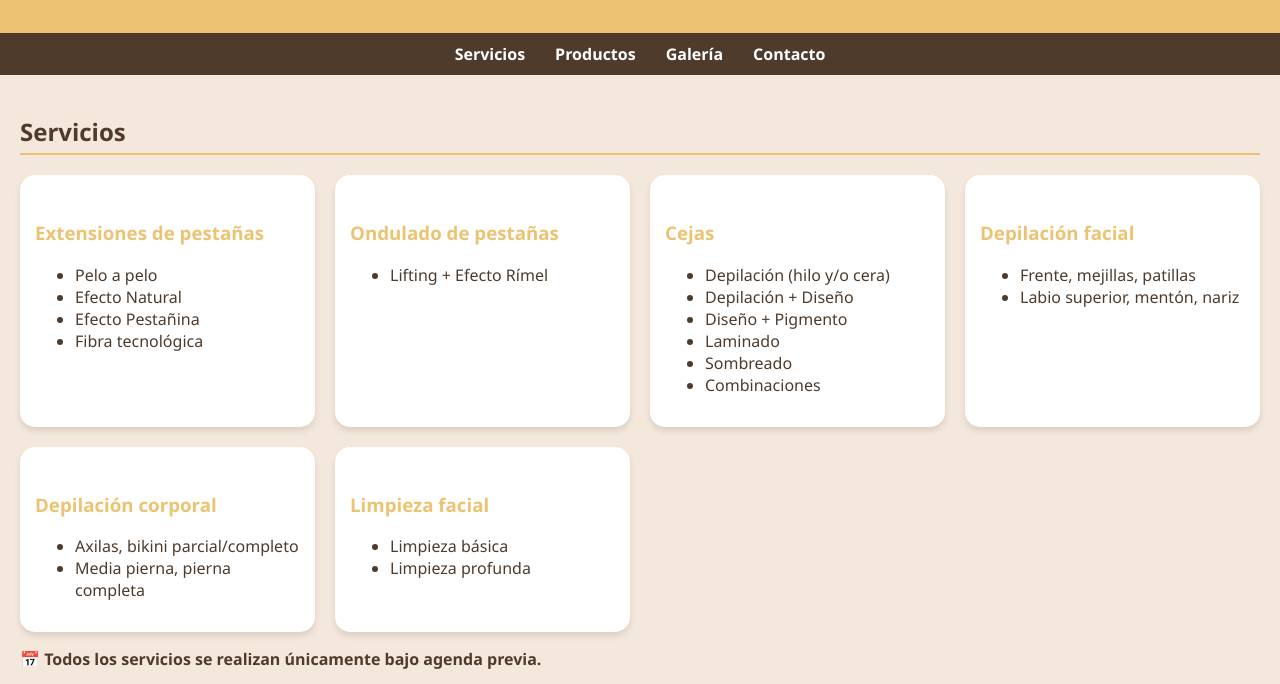
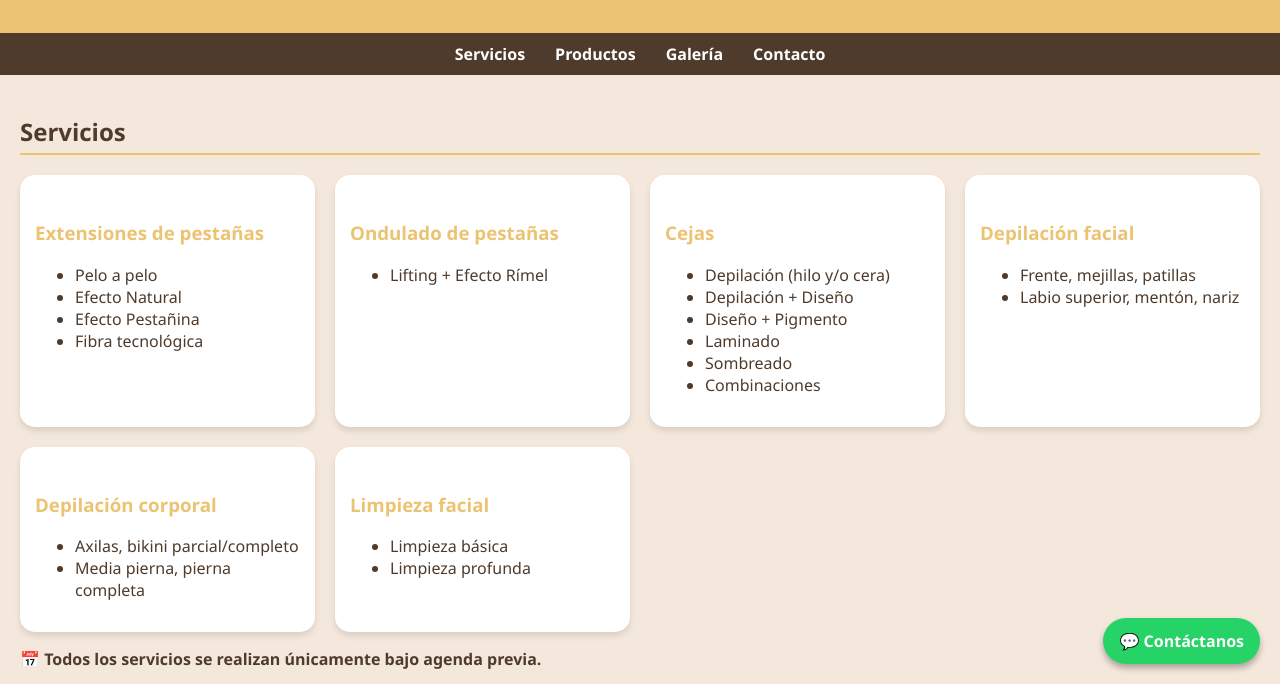
Before and after one commit to Estudio-Cautiva/Estudio-Cautiva, a plain HTML site: page index.html in a window 1280 px wide. Shown: the part 116-800 px from the top of the page. Drawn offline with Linux system fonts and the light colour scheme.

Commit message:
Add files via upload

```diff
--- a/index.html
+++ b/index.html
@@ -236,5 +236,34 @@ h3 {
     &copy; 2025 Cautiva - Todos los derechos reservados.
   </footer>
 
+<!-- Botón flotante de WhatsApp -->
+<a href="https://wa.me/573025683662?text=Hola%2C%20quiero%20agendar%20una%20cita%20con%20Cautiva"
+   class="whatsapp-button"
+   target="_blank"
+   title="Escríbenos por WhatsApp">
+  💬 Contáctanos
+</a>
+
+<style>
+  .whatsapp-button {
+    position: fixed;
+    bottom: 20px;
+    right: 20px;
+    background-color: #25d366;
+    color: white;
+    font-weight: bold;
+    padding: 12px 16px;
+    border-radius: 50px;
+    text-decoration: none;
+    box-shadow: 0 4px 6px rgba(0,0,0,0.3);
+    z-index: 1000;
+    transition: background-color 0.3s;
+  }
+
+  .whatsapp-button:hover {
+    background-color: #1ebe5d;
+  }
+</style>
+
 </body>
 </html>
```
